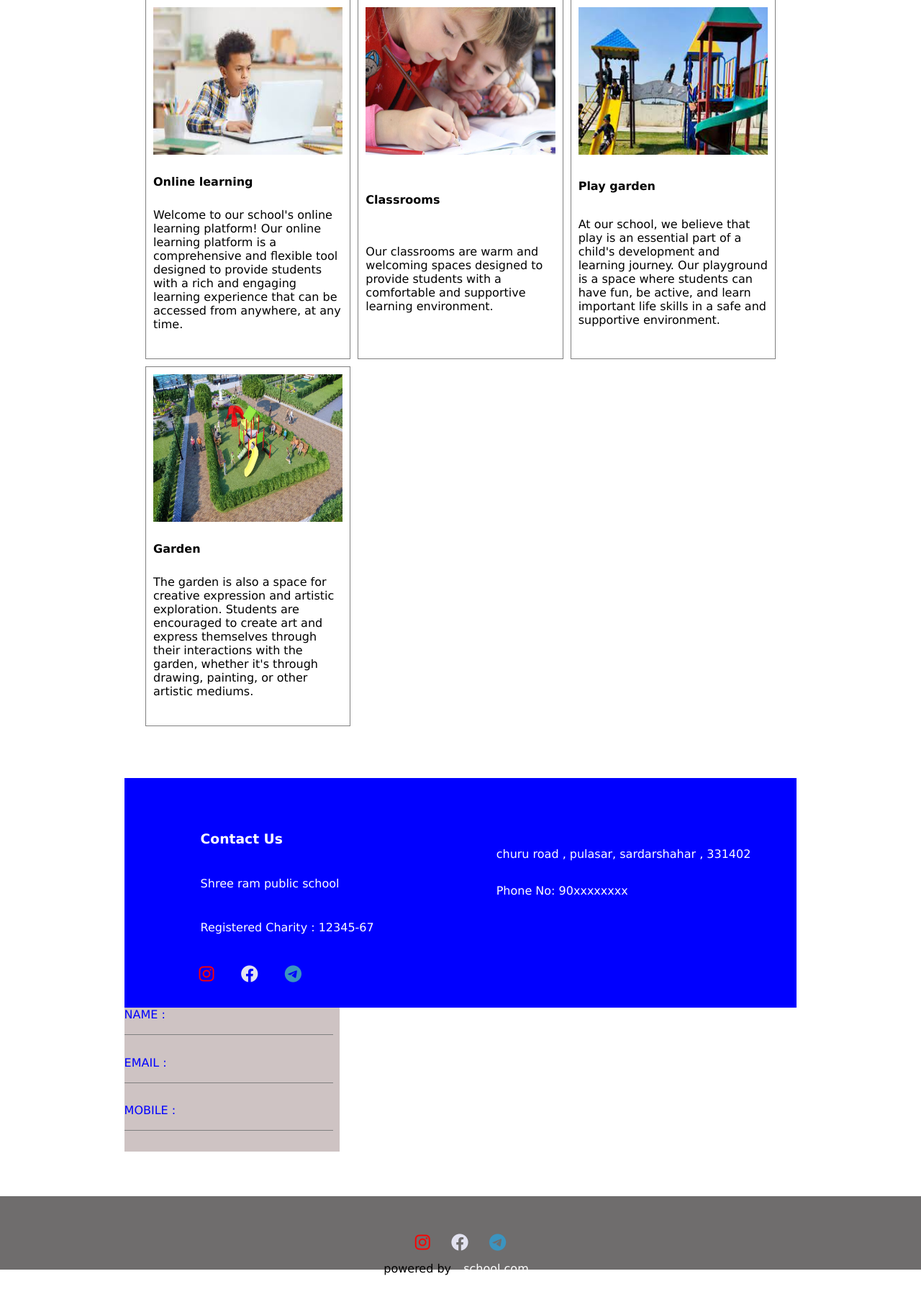
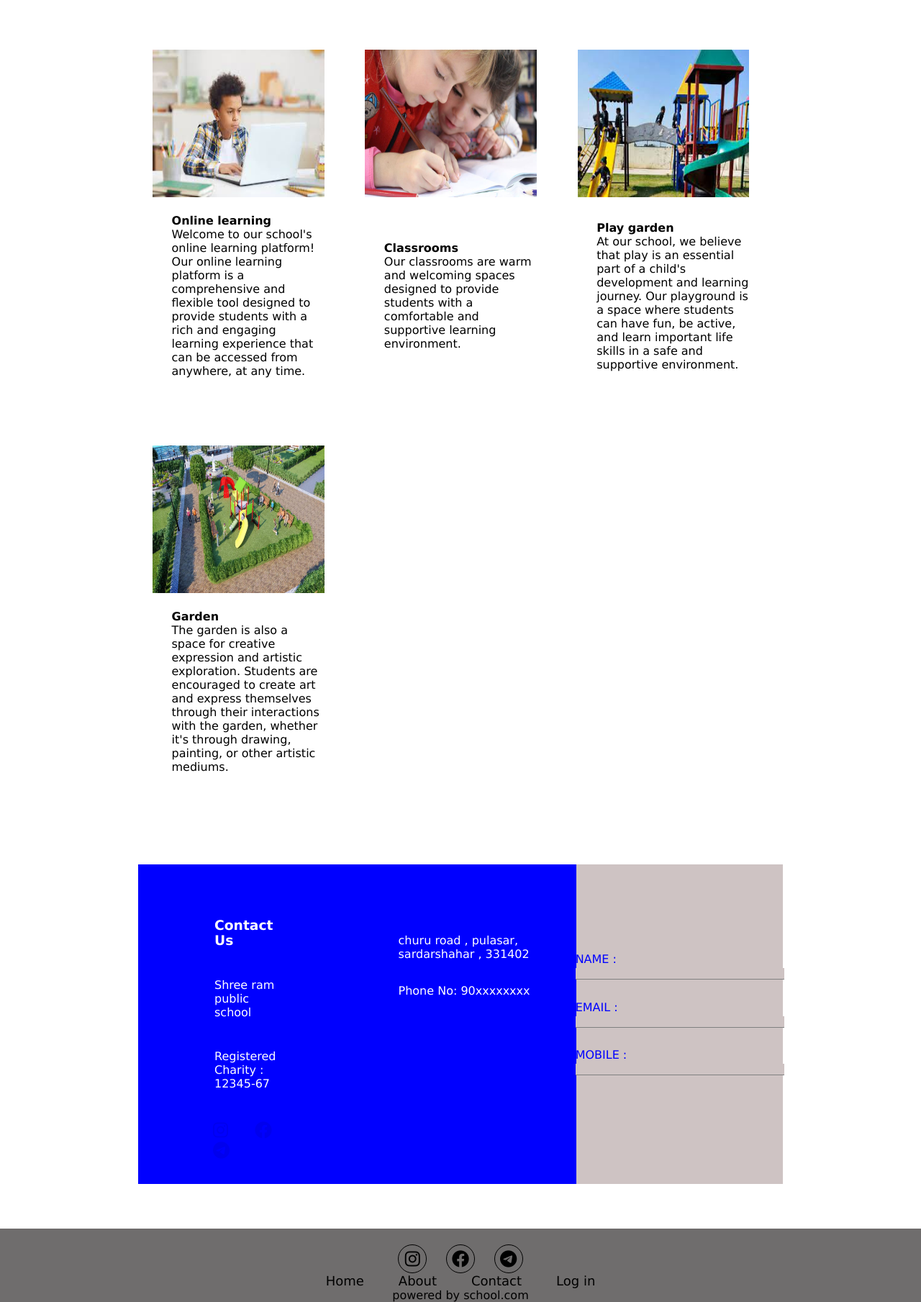
Before and after one commit to pankajpareek9024/newproject, a PHP site: page /school_project/ in a window 1280 px wide. Shown: the part 1441-3250 px from the top of the page at 72% size. Before the commit the page ends 3213 px from the top, so only its background shows below. Run offline with PHP 8.4, Linux system fonts and the light colour scheme; some libraries are stand-ins or nearby versions.

Commit message:
added some changes

```diff
--- a/index.php
+++ b/index.php
@@ -13,7 +13,7 @@ $server = mysqli_connect($hostname, $username, $password, $dbname);
 
 // echo '<script>alert("hello world")</script>';
 
-$loginhtml = '<li><a href="login.php">Log.In</a></li>';
+$loginhtml = '<li><a href="login.php">Log in</a></li>';
 
 if ($_SERVER["REQUEST_METHOD"] == "POST") {
 
@@ -51,7 +51,7 @@ if ($_SERVER["REQUEST_METHOD"] == "POST") {
         // $rw = mysqli_fetch_assoc($reult);
         // if ($userpass == $rw["userpass"]) {
         if ($userpass == $checkedpass) {
-            $loginhtml = '<li><i class="fa-solid fa-user"></i>' . $useremail . '</li>';
+            $loginhtml = '<li><i class="fa-solid fa-user"></i> ' . $useremail . '</li>';
         } else {
             echo '<script>alert("Enter valid password")</script>';
         }
@@ -128,33 +128,54 @@ if ($_SERVER["REQUEST_METHOD"] == "POST") {
     <div class="facilities">
 
         <div class="box"><img src="images/library.jpg" alt="">
+            <div class="text">
+
                 <h4>Library</h4>
                 Welcome to our school library! Our library is a vibrant and welcoming space where students, teachers, and community members can come to explore, learn, and connect with a wide range of resources.
             </div>
+        </div>
         <div class="box"><img src="images/computer_lab.jpg" alt="">
+            <div class="text">
+
                 <h4>Computer lab</h4>
                 Welcome to our school's computer lab! Our computer lab is a state-of-the-art facility that provides students with access to the latest technology and software. Our lab is equipped with high-speed internet, the latest computers, and a variety of educational software programs.
             </div>
+        </div>
         <div class="box"><img src="images/science_lab.jpg" alt="">
+            <div class="text">
+
                 <h4>Science lab</h4>
                 Our science lab is a dynamic learning environment designed to help students explore the wonders of science through hands-on experimentation and inquiry-based learning.
             </div>
+        </div>
         <div class="box"><img src="images/online_learning.jpg" alt="">
+            <div class="text">
+
                 <h4>Online learning</h4>
                 Welcome to our school's online learning platform! Our online learning platform is a comprehensive and flexible tool designed to provide students with a rich and engaging learning experience that can be accessed from anywhere, at any time.
             </div>
+        </div>
         <div class="box">
             <img src="images/kids-1093758__480.jpg" alt="">
+            <div class="text">
+
                 <h4>Classrooms</h4>
                 Our classrooms are warm and welcoming spaces designed to provide students with a comfortable and supportive learning environment.
             </div>
+        </div>
         <div class="box"><img src="images/play_garden.jpg" alt="">
+            <div class="text">
+
                 <h4>Play garden</h4>
                 At our school, we believe that play is an essential part of a child's development and learning journey. Our playground is a space where students can have fun, be active, and learn important life skills in a safe and supportive environment.
             </div>
+        </div>
         <div class="box"><img src="images/garden.jpg" alt="">
+            <div class="text">
+
                 <h4>Garden</h4>
                 The garden is also a space for creative expression and artistic exploration. Students are encouraged to create art and express themselves through their interactions with the garden, whether it's through drawing, painting, or other artistic mediums.
+            </div>
         </div>
     </div>
     <!-- form page design -->
@@ -169,7 +190,7 @@ if ($_SERVER["REQUEST_METHOD"] == "POST") {
                 <div class="font">
                     <a id="instagram" href="https://www.instagram.com/pankaj._.pandat"><i class="fa-brands fa-instagram"></i></a>
                     <a id="facebook" href="https://www.facebook.com/"><i class="fa-brands fa-facebook"></i></a>
-                    <a id="telegram" href="https://www.telegram.com/"><i class="fa-brands fa-telegram"></i></a>
+                    <a id="telegram" href="https://web.telegram.org/"><i class="fa-brands fa-telegram"></i></a>
                 </div>
             </div>
             <div class="second_colon">
@@ -199,14 +220,21 @@ if ($_SERVER["REQUEST_METHOD"] == "POST") {
     </div>
 
     <footer>
-        <div>
+        <div class="links">
             <a id="instagram" href="https://www.instagram.com/pankaj._.pandat"><i class="fa-brands fa-instagram"></i></a>
             <a id="facebook" href="https://www.facebook.com/"><i class="fa-brands fa-facebook"></i></a>
             <a id="telegram" href="https://www.telegram.com/"><i class="fa-brands fa-telegram"></i></a>
         </div>
+        <div class="menu">
+            <li><a href="index.html">Home</a></li>
+            <li><a href="about.html"> About</a></li>
+            <li><a href="contect.html"> Contact</a></li>
+            <?php echo $loginhtml; ?>
+        </div>
         <div id="powered">
             powered by <a href="http://localhost/school_project/index.php">school.com</a>
         </div>
+
     </footer>
 </body>
 
--- a/style.css
+++ b/style.css
@@ -1,12 +1,13 @@
-*{
+* {
     font-family: Verdana, Geneva, Tahoma, sans-serif;
     margin: 0%;
     padding: 0%;
     box-sizing: border-box;
 }
+
 /* header is started */
 
-header{
+header {
     width: 100%;
     height: 8vh;
     background-color: rgb(209, 209, 209);
@@ -16,55 +17,63 @@ header{
 }
 
 
-.navbar{
+.navbar {
 
     display: flex;
 }
 
-.navbar, li a{
+.navbar,
+li a {
     font-size: large;
     padding: 1rem 1.5rem;
     color: black;
     text-decoration: none;
-    list-style:none;
+    list-style: none;
 }
-.navbar li a:hover{
+
+.navbar li a:hover {
     border-radius: 0.7rem;
-    background-color:rgb(183, 183, 196) ;
+    background-color: rgb(183, 183, 196);
 }
 
 /* Home page */
 
 .home_image {
-    background:linear-gradient(#0000004f,#0000004f),url(images/schoolkids.jpg);
+    background: linear-gradient(#0000004f, #0000004f), url(images/schoolkids.jpg);
     background-repeat: no-repeat;
     background-size: cover;
     width: 98.9vw;
     height: 92vh;
 }
-.headings{
+
+.headings {
     font-size: x-large;
-    margin-top:18rem;
+    margin-top: 18rem;
     margin-right: 8rem;
     float: right;
     /* position: relative; */
 }
-.headings h1,p,button{
+
+.headings h1,
+p,
+button {
     margin: 32px 0;
     color: #ffffff;
 }
-.headings button{
-    background: linear-gradient(#748fc7,#152137);
+
+.headings button {
+    background: linear-gradient(#748fc7, #152137);
     padding: 1rem 2rem;
     border-radius: 25px;
     border: 1px solid #000000;
 }
-.headings button:hover{
+
+.headings button:hover {
     color: rgb(0, 0, 0);
-    background:#798597 ;
+    background: #798597;
 }
 
-.facility{
+.facility {
     display: grid;
     font-size: xx-large;
     justify-content: center;
@@ -73,43 +82,54 @@ header{
 }
 
 
-.facilities{
+.facilities {
     width: 70vw;
     position: relative;
     margin: auto;
     display: grid;
-    grid-template-columns: repeat(3,1fr);
-    grid-gap:10px;
+    grid-template-columns: repeat(3, 1fr);
+    grid-gap: 10px;
     padding: 10px;
 
 }
 
-@media only screen and (max-width:600px){
-    .facilities{
-    grid-template-columns: repeat(1,1fr);
+@media only screen and (max-width:600px) {
+    .facilities {
+        grid-template-columns: repeat(1, 1fr);
     }
 
 }
 
-.facilities .box{
+.facilities .box {
     /* box-shadow:5px 5px; */
     height: 500px;
     padding: 10px;
-    border: 1px solid gray;
+    /* border: 1px solid gray; */
     display: grid;
     justify-content: center;
+    margin: 20px 0;
 }
-.facilities .box img{
-    width: 100%;
+
+.facilities .box img {
+    width: 90%;
     height: 16vw;
 }
 
+.facilities .box .text {
+    width: 80%;
+    margin: 20px auto;
+}
+
 /* form style */
-.contect_us{
-    margin: 62px 0px;
+.contect_us {
+    width: 70vw;
+    margin: 62px auto;
     display: grid;
     justify-content: center;
+    /* background-color: #3b94c0; */
+    display: flex;
 }
+
 .information {
     /* width: 50%; */
     display: flex;
@@ -122,8 +142,9 @@ header{
 
     margin: 32px 64px;
 }
-.line a{
-    color:red;
+
+.line a {
+    color: red;
     font-size: xx-large;
     padding: 12px;
     margin-left: 22px;
@@ -136,11 +157,14 @@ header{
 }
 
 
-.first_colon p,h3 {
+.first_colon p,
+h3 {
     margin: 42px;
 }
 
-.second_colon { margin: 64px 64px;}
+.second_colon {
+    margin: 64px 64px;
+}
 
 .form_action {
     width: 32%;
@@ -149,74 +173,106 @@ justify-content: center;
     align-items: center;
 }
 
-.inner{
+.inner {
     width: 100%;
     height: 200px;
     display: grid;
-    justify-content:center ;
+    justify-content: center;
 }
 
 
-.form_action input{
+.form_action input {
     border: none;
     border-bottom: 1px solid #808080;
     width: 290px;
     outline: none;
-    background-color:#cec3c3 ;
+    background-color: #cec3c3;
 
 }
-.form_action label{
+
+.form_action label {
     text-transform: uppercase;
 }
 
-.font{
+.font {
     margin-left: 24px;
 }
+
 .font a {
     padding: 0px 16px;
     font-size: x-large;
 }
-#instagram{
+
+/* #instagram {
     color: red;
 }
-#facebook{
+
+#facebook {
     color: rgb(226, 226, 240);
-    /* background: #ffffff; */
 }
 
-#telegram{
-    color:#3b94c0;
-}
+#telegram {
+    color: #3b94c0;
+} */
 
-footer{
-
+footer {
+    display: grid;
+    justify-content: center;
     text-align: center;
     width: 100%;
     height: 8vw;
     margin-top: 4%;
     background-color: #6f6d6d;
 }
-footer  a{
+
+footer .links {
+    width: 200px;
+    display: flex;
+    justify-content: space-around;
+    height: fit-content;
+    margin: 0 auto;
+    margin-top: 22px;
+}
+
+footer .links a {
+    display: flex;
+    justify-content: center;
+    align-items: center;
     font-size: x-large;
-    text-align: center;
-    padding: 12px;
+    color: #000000;
+    /* text-align: center; */
+    /* padding: 12px; */
     text-decoration: none;
+    height: 40px;
+    width: 40px;
+    border: 1px solid black;
+    border-radius: 50%;
 }
-footer a i{
+
+footer .menu{
+    display: flex;
+}
+footer .menu li{
+    list-style: none;
+}
+/*
+footer a i {
     margin-top: 52px;
+} */
+
+#powered a {
+    font-size: medium;
+    /* color: #ffffff; */
+    text-decoration: none;
+    color: #000000;
 }
-#powered a{
-    font-size: medium;
-      color: #ffffff;
-    }
-    #powered{
-        margin: 12px 0px;
-  }
+
+
 
 
 /* login page style */
 
-  #login_page{
+#login_page {
     width: 75%;
     background-color: #b7bcbe;
     display: flex;
@@ -227,44 +283,52 @@ footer a i{
     transform: translate(-50%, -50%);
 
 }
-#login_img img{
+
+#login_img img {
     height: 22rem;
 
 }
-#login{
+
+#login {
     text-align: center;
     padding: 10px;
 }
-#login button p{
+
+#login button p {
     color: #000000;
 
 }
+
 /* #sign_in a{
     text-decoration: none;
     color: rgb(0, 0, 0);
 } */
-#sign_in  {
+#sign_in {
     text-align: right;
 }
-#login p{
+
+#login p {
     font-size: x-large;
     color: #000000;
 }
-#login input{
+
+#login input {
     border-radius: 10px;
     width: 100%;
     padding: 12px;
     margin: 8px 0px;
 
 }
-#login button{
+
+#login button {
     color: #ffffff;
-    background: linear-gradient(#748fc7,#152137);
+    background: linear-gradient(#748fc7, #152137);
     padding: .5rem 1rem;
     border-radius: 25px;
     border: 1px solid #000000;
 }
-#login button:hover{
+
+#login button:hover {
     color: rgb(0, 0, 0);
-    background:#798597 ;
+    background: #798597;
 }
```
Also changed, not shown: contact_style.css (+25 -12 lines), images/loginback.jpg (added). Lines whose indentation alone changed are shown as unchanged.
